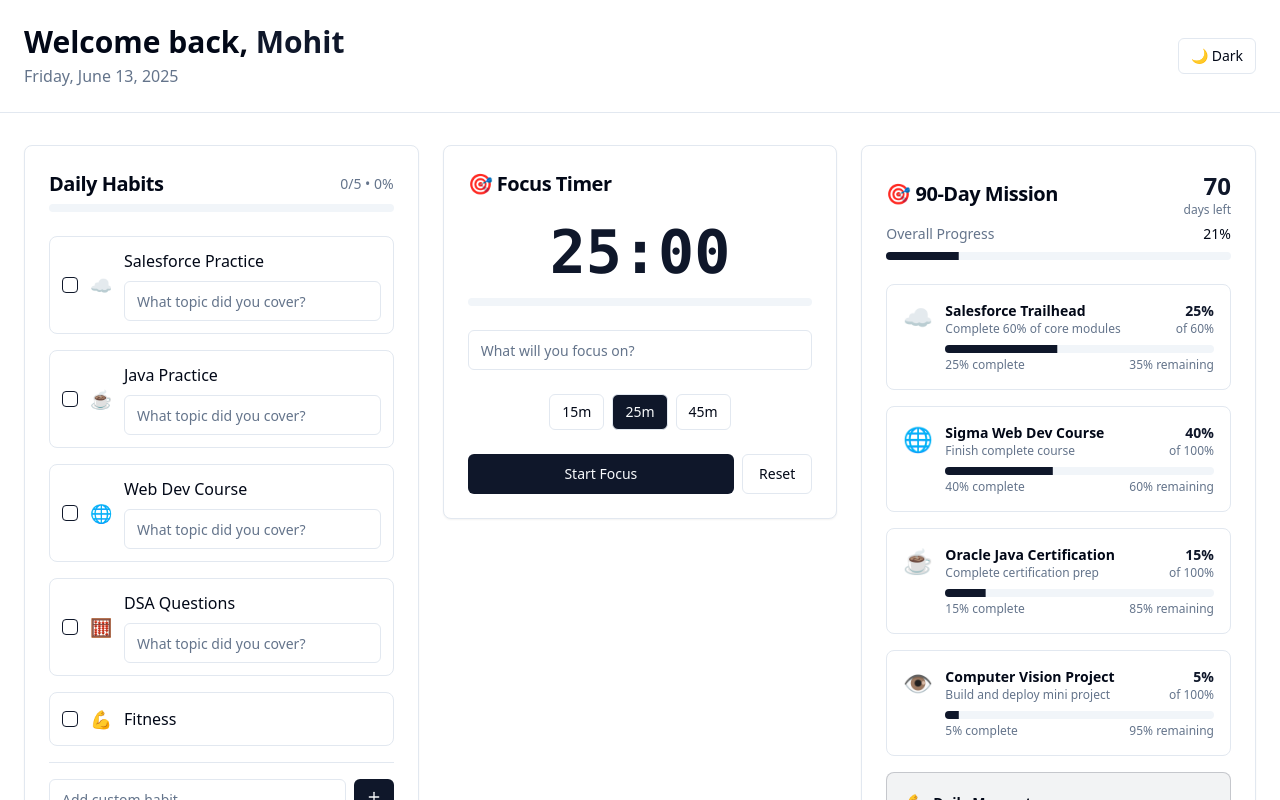
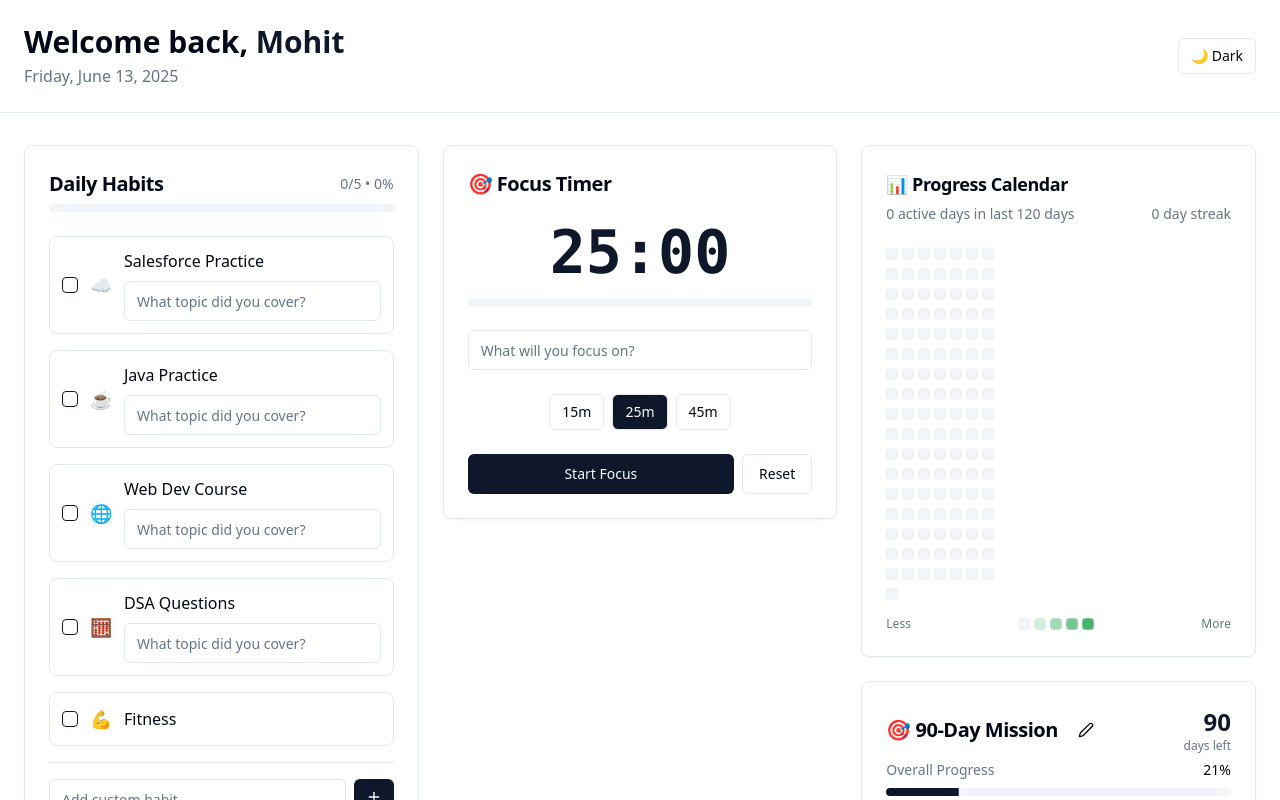
Before and after one commit to mohitspam/mohit-momentum-hub, a React (Vite) app: page / in a window 1280 px wide. Shown: the top 800 px of the page. Built offline with nearby package versions, Linux system fonts and the light colour scheme.

Commit message:
feat: Add progress calendar and goal customization
- Implemented a GitHub-style progress calendar to visualize task completion.
- Added functionality to manually set goals with custom day options.

```diff
--- a/src/components/GoalTracker.tsx
+++ b/src/components/GoalTracker.tsx
@@ -1,5 +1,10 @@
+import { useState, useEffect } from "react";
 import { Card, CardContent, CardHeader, CardTitle } from "@/components/ui/card";
 import { Progress } from "@/components/ui/progress";
+import { Button } from "@/components/ui/button";
+import { Input } from "@/components/ui/input";
+import { Dialog, DialogContent, DialogHeader, DialogTitle, DialogTrigger } from "@/components/ui/dialog";
+import { Plus, Edit2 } from "lucide-react";
 
 interface Goal {
   id: string;
@@ -11,7 +16,7 @@ interface Goal {
   color: string;
 }
 
-const GOALS: Goal[] = [
+const DEFAULT_GOALS: Goal[] = [
   {
     id: "salesforce",
     title: "Salesforce Trailhead",
@@ -50,26 +55,125 @@ const GOALS: Goal[] = [
   }
 ];
 
+interface MissionSettings {
+  totalDays: number;
+  startDate: string;
+}
+
 export function GoalTracker() {
+  const [goals, setGoals] = useState<Goal[]>(DEFAULT_GOALS);
+  const [missionSettings, setMissionSettings] = useState<MissionSettings>({
+    totalDays: 90,
+    startDate: new Date().toISOString().split('T')[0]
+  });
+  const [isAddingGoal, setIsAddingGoal] = useState(false);
+  const [isEditingMission, setIsEditingMission] = useState(false);
+  const [newGoal, setNewGoal] = useState({
+    title: "",
+    description: "",
+    target: 100,
+    icon: "🎯"
+  });
+  const [newMissionDays, setNewMissionDays] = useState(90);
+
+  useEffect(() => {
+    const savedGoals = localStorage.getItem("userGoals");
+    const savedMission = localStorage.getItem("missionSettings");
+
+    if (savedGoals) {
+      setGoals(JSON.parse(savedGoals));
+    }
+    if (savedMission) {
+      setMissionSettings(JSON.parse(savedMission));
+    }
+  }, []);
+
+  const saveGoals = (updatedGoals: Goal[]) => {
+    setGoals(updatedGoals);
+    localStorage.setItem("userGoals", JSON.stringify(updatedGoals));
+  };
+
+  const saveMissionSettings = (settings: MissionSettings) => {
+    setMissionSettings(settings);
+    localStorage.setItem("missionSettings", JSON.stringify(settings));
+  };
+
   const calculateDaysLeft = () => {
-    const startDate = new Date(); // Today
-    const endDate = new Date();
-    endDate.setDate(endDate.getDate() + 90); // 90 days from now
+    const startDate = new Date(missionSettings.startDate);
+    const today = new Date();
+    const endDate = new Date(startDate);
+    endDate.setDate(startDate.getDate() + missionSettings.totalDays);
 
-    // For demo, let's say we're 20 days into the 90-day journey
-    return 70;
+    const timeDiff = endDate.getTime() - today.getTime();
+    const daysLeft = Math.ceil(timeDiff / (1000 * 3600 * 24));
+    return Math.max(0, daysLeft);
+  };
+
+  const addGoal = () => {
+    if (!newGoal.title.trim()) return;
+
+    const goal: Goal = {
+      id: `goal-${Date.now()}`,
+      title: newGoal.title,
+      description: newGoal.description,
+      progress: 0,
+      target: newGoal.target,
+      icon: newGoal.icon,
+      color: "bg-primary"
+    };
+
+    saveGoals([...goals, goal]);
+    setNewGoal({ title: "", description: "", target: 100, icon: "🎯" });
+    setIsAddingGoal(false);
+  };
+
+  const updateMissionDays = () => {
+    const newSettings: MissionSettings = {
+      totalDays: newMissionDays,
+      startDate: new Date().toISOString().split('T')[0]
+    };
+    saveMissionSettings(newSettings);
+    setIsEditingMission(false);
   };
 
   const daysLeft = calculateDaysLeft();
-  const overallProgress = Math.round(
-    GOALS.reduce((sum, goal) => sum + goal.progress, 0) / GOALS.length
-  );
+  const overallProgress = goals.length > 0 ? Math.round(
+    goals.reduce((sum, goal) => sum + goal.progress, 0) / goals.length
+  ) : 0;
 
   return (
     <Card>
       <CardHeader>
         <div className="flex justify-between items-center">
-          <CardTitle className="text-xl font-semibold">🎯 90-Day Mission</CardTitle>
+          <div className="flex items-center gap-2">
+            <CardTitle className="text-xl font-semibold">🎯 {missionSettings.totalDays}-Day Mission</CardTitle>
+            <Dialog open={isEditingMission} onOpenChange={setIsEditingMission}>
+              <DialogTrigger asChild>
+                <Button variant="ghost" size="sm">
+                  <Edit2 className="h-4 w-4" />
+                </Button>
+              </DialogTrigger>
+              <DialogContent>
+                <DialogHeader>
+                  <DialogTitle>Edit Mission Duration</DialogTitle>
+                </DialogHeader>
+                <div className="space-y-4">
+                  <div>
+                    <label className="text-sm font-medium">Total Days</label>
+                    <Input
+                      type="number"
+                      value={newMissionDays}
+                      onChange={(e) => setNewMissionDays(Number(e.target.value))}
+                      placeholder="90"
+                    />
+                  </div>
+                  <Button onClick={updateMissionDays} className="w-full">
+                    Update Mission
+                  </Button>
+                </div>
+              </DialogContent>
+            </Dialog>
+          </div>
           <div className="text-right">
             <div className="text-2xl font-bold text-primary">{daysLeft}</div>
             <div className="text-xs text-muted-foreground">days left</div>
@@ -84,7 +188,7 @@ export function GoalTracker() {
         </div>
       </CardHeader>
       <CardContent className="space-y-4">
-        {GOALS.map((goal) => (
+        {goals.map((goal) => (
           <div key={goal.id} className="p-4 rounded-lg border border-border hover:bg-accent/30 transition-colors">
             <div className="flex items-start gap-3">
               <span className="text-2xl">{goal.icon}</span>
@@ -128,6 +232,58 @@ export function GoalTracker() {
             Focus on building systems, not just hitting targets."
           </p>
         </div>
+
+        <Dialog open={isAddingGoal} onOpenChange={setIsAddingGoal}>
+          <DialogTrigger asChild>
+            <Button variant="outline" className="w-full mt-4">
+              <Plus className="h-4 w-4 mr-2" />
+              Add New Goal
+            </Button>
+          </DialogTrigger>
+          <DialogContent>
+            <DialogHeader>
+              <DialogTitle>Add New Goal</DialogTitle>
+            </DialogHeader>
+            <div className="space-y-4">
+              <div>
+                <label className="text-sm font-medium">Goal Title</label>
+                <Input
+                  value={newGoal.title}
+                  onChange={(e) => setNewGoal({ ...newGoal, title: e.target.value })}
+                  placeholder="e.g., Learn React"
+                />
+              </div>
+              <div>
+                <label className="text-sm font-medium">Description</label>
+                <Input
+                  value={newGoal.description}
+                  onChange={(e) => setNewGoal({ ...newGoal, description: e.target.value })}
+                  placeholder="e.g., Complete React course"
+                />
+              </div>
+              <div>
+                <label className="text-sm font-medium">Target (%)</label>
+                <Input
+                  type="number"
+                  value={newGoal.target}
+                  onChange={(e) => setNewGoal({ ...newGoal, target: Number(e.target.value) })}
+                  placeholder="100"
+                />
+              </div>
+              <div>
+                <label className="text-sm font-medium">Icon (emoji)</label>
+                <Input
+                  value={newGoal.icon}
+                  onChange={(e) => setNewGoal({ ...newGoal, icon: e.target.value })}
+                  placeholder="🎯"
+                />
+              </div>
+              <Button onClick={addGoal} className="w-full">
+                Add Goal
+              </Button>
+            </div>
+          </DialogContent>
+        </Dialog>
       </CardContent>
     </Card>
   );
--- /dev/null
+++ b/src/components/ProgressCalendar.tsx
@@ -0,0 +1,123 @@
+import { useState, useEffect } from "react";
+import { Card, CardContent, CardHeader, CardTitle } from "@/components/ui/card";
+
+interface HabitData {
+  [date: string]: { completed: boolean }[];
+}
+
+export function ProgressCalendar() {
+  const [habitData, setHabitData] = useState<HabitData>({});
+
+  useEffect(() => {
+    const savedData = localStorage.getItem("habitData");
+    if (savedData) {
+      setHabitData(JSON.parse(savedData));
+    }
+  }, []);
+
+  const generateCalendarData = () => {
+    const today = new Date();
+    const startDate = new Date(today);
+    startDate.setDate(today.getDate() - 119); // Show last 120 days (about 4 months)
+
+    const calendarData = [];
+    const currentDate = new Date(startDate);
+
+    while (currentDate <= today) {
+      const dateStr = currentDate.toDateString();
+      const dayData = habitData[dateStr] || [];
+      const completedTasks = dayData.filter(habit => habit.completed).length;
+
+      calendarData.push({
+        date: new Date(currentDate),
+        dateStr,
+        completedTasks,
+        intensity: getIntensity(completedTasks)
+      });
+
+      currentDate.setDate(currentDate.getDate() + 1);
+    }
+
+    return calendarData;
+  };
+
+  const getIntensity = (completedTasks: number) => {
+    if (completedTasks === 0) return 0;
+    if (completedTasks === 1) return 1;
+    if (completedTasks <= 2) return 2;
+    if (completedTasks <= 4) return 3;
+    return 4;
+  };
+
+  const getIntensityClass = (intensity: number) => {
+    switch (intensity) {
+      case 0: return "bg-muted";
+      case 1: return "bg-success/20";
+      case 2: return "bg-success/40";
+      case 3: return "bg-success/60";
+      case 4: return "bg-success/80";
+      default: return "bg-muted";
+    }
+  };
+
+  const calendarData = generateCalendarData();
+  const totalDays = calendarData.length;
+  const activeDays = calendarData.filter(day => day.completedTasks > 0).length;
+  const currentStreak = getCurrentStreak(calendarData);
+
+  function getCurrentStreak(data: any[]) {
+    let streak = 0;
+    for (let i = data.length - 1; i >= 0; i--) {
+      if (data[i].completedTasks > 0) {
+        streak++;
+      } else {
+        break;
+      }
+    }
+    return streak;
+  }
+
+  // Group by weeks for display
+  const weeks = [];
+  for (let i = 0; i < calendarData.length; i += 7) {
+    weeks.push(calendarData.slice(i, i + 7));
+  }
+
+  return (
+    <Card>
+      <CardHeader>
+        <CardTitle className="text-lg font-semibold">📊 Progress Calendar</CardTitle>
+        <div className="flex justify-between text-sm text-muted-foreground">
+          <span>{activeDays} active days in last {totalDays} days</span>
+          <span>{currentStreak} day streak</span>
+        </div>
+      </CardHeader>
+      <CardContent>
+        <div className="space-y-2">
+          {weeks.map((week, weekIndex) => (
+            <div key={weekIndex} className="flex gap-1">
+              {week.map((day, dayIndex) => (
+                <div
+                  key={dayIndex}
+                  className={`w-3 h-3 rounded-sm border border-border/30 ${getIntensityClass(day.intensity)}`}
+                  title={`${day.date.toLocaleDateString()}: ${day.completedTasks} tasks`}
+                />
+              ))}
+            </div>
+          ))}
+        </div>
+        <div className="flex items-center justify-between mt-4 text-xs text-muted-foreground">
+          <span>Less</span>
+          <div className="flex gap-1">
+            <div className="w-3 h-3 rounded-sm bg-muted border border-border/30" />
+            <div className="w-3 h-3 rounded-sm bg-success/20 border border-border/30" />
+            <div className="w-3 h-3 rounded-sm bg-success/40 border border-border/30" />
+            <div className="w-3 h-3 rounded-sm bg-success/60 border border-border/30" />
+            <div className="w-3 h-3 rounded-sm bg-success/80 border border-border/30" />
+          </div>
+          <span>More</span>
+        </div>
+      </CardContent>
+    </Card>
+  );
+}
--- a/src/pages/Index.tsx
+++ b/src/pages/Index.tsx
@@ -4,6 +4,7 @@ import { FocusTimer } from "@/components/FocusTimer";
 import { WeeklyProgress } from "@/components/WeeklyProgress";
 import { LearningLog } from "@/components/LearningLog";
 import { GoalTracker } from "@/components/GoalTracker";
+import { ProgressCalendar } from "@/components/ProgressCalendar";
 import { useTheme } from "@/hooks/useTheme";
 
 const Index = () => {
@@ -29,6 +30,7 @@ const Index = () => {
 
           {/* Right Column - Goals and motivation */}
           <div className="space-y-6">
+            <ProgressCalendar />
             <GoalTracker />
 
             {/* Quick Stats Card */}
```
